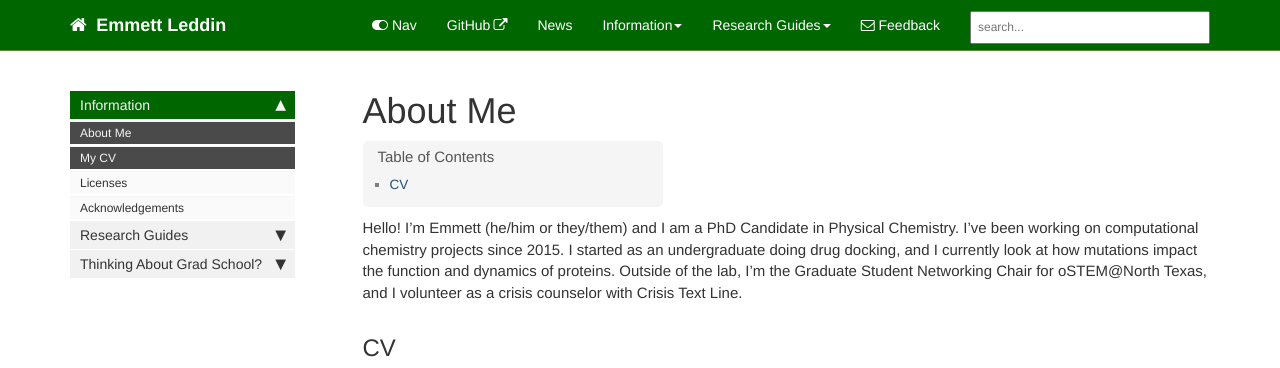
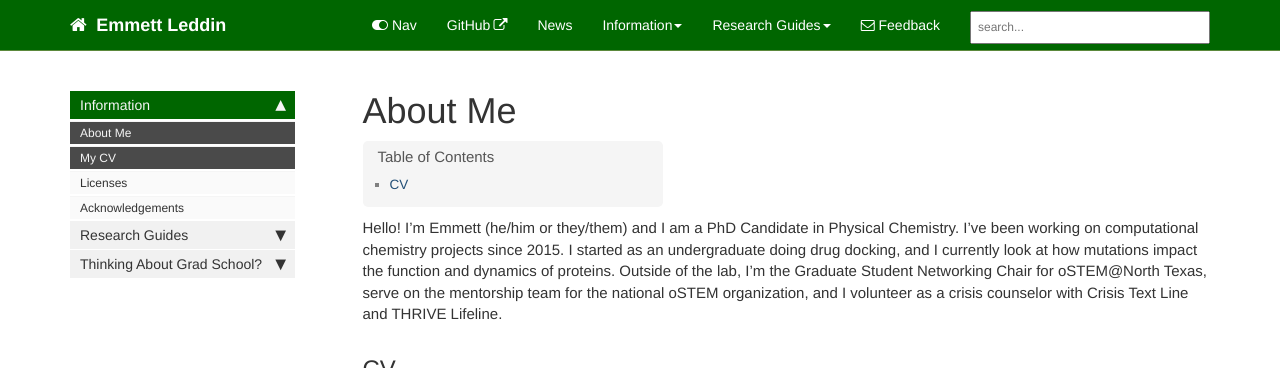
Before and after one commit to emleddin/comp-chem-website, a Jekyll site: the page built from pages/general_info/about-me.md, in a window 1280 px wide, cut to the strip 0-368 px from the top of the page. Built offline with Jekyll 4.4.1, drawn with Linux system fonts in a browser that asks for light colours; comment, search, counter and statistics services are not loaded.

```diff
--- a/_data/sidebars/UNIX_guide_sidebar.yml
+++ b/_data/sidebars/UNIX_guide_sidebar.yml
@@ -388,6 +388,10 @@ entries:
       url: /UNIXguide-additional-terminals.html
       output: web, pdf
 
+    - title: wget
+      url: /UNIXguide-wget.html
+      output: web, pdf
+
 # Section 12
   - title: Quick Intro to Computer Admin-ing
     output: web, pdf
--- a/pages/general_info/about-me.md
+++ b/pages/general_info/about-me.md
@@ -6,16 +6,18 @@ permalink: /about-me.html
 ---
 
 Hello! I'm Emmett (he/him or they/them) and I am a PhD Candidate in Physical
-Chemistry. I've been working on computational chemistry projects since 2015.
+Chemistry.
+I've been working on computational chemistry projects since 2015.
 I started as an undergraduate doing drug docking, and I currently look at
-how mutations impact the function and dynamics of proteins. Outside of the lab,
-I'm the Graduate Student Networking Chair for oSTEM@North Texas, and I
-volunteer as a crisis counselor with Crisis Text Line.
+how mutations impact the function and dynamics of proteins.
+Outside of the lab, I'm the Graduate Student Networking Chair for
+oSTEM@North Texas, serve on the mentorship team for the national oSTEM
+organization, and I volunteer as a crisis counselor with Crisis Text Line
+and THRIVE Lifeline.
 
 ## CV
 
-<iframe src="https://docs.google.com/viewer?url=https://github.com/emleddin/CV/raw/master/EML-CV-GH.pdf&embedded=true" style="width:600px; height:500px;" frameborder="0"></iframe>
-
+<iframe src="https://docs.google.com/viewer?url=https://github.com/emleddin/CV/raw/main/EML-CV-GH.pdf&embedded=true" style="width:600px; height:500px;" frameborder="0"></iframe>
 
 
 {% include links.html %}
```
Also changed, not shown: pages/UNIX_guide/UNIXguide-wget.md (added, +26 -0 lines).
